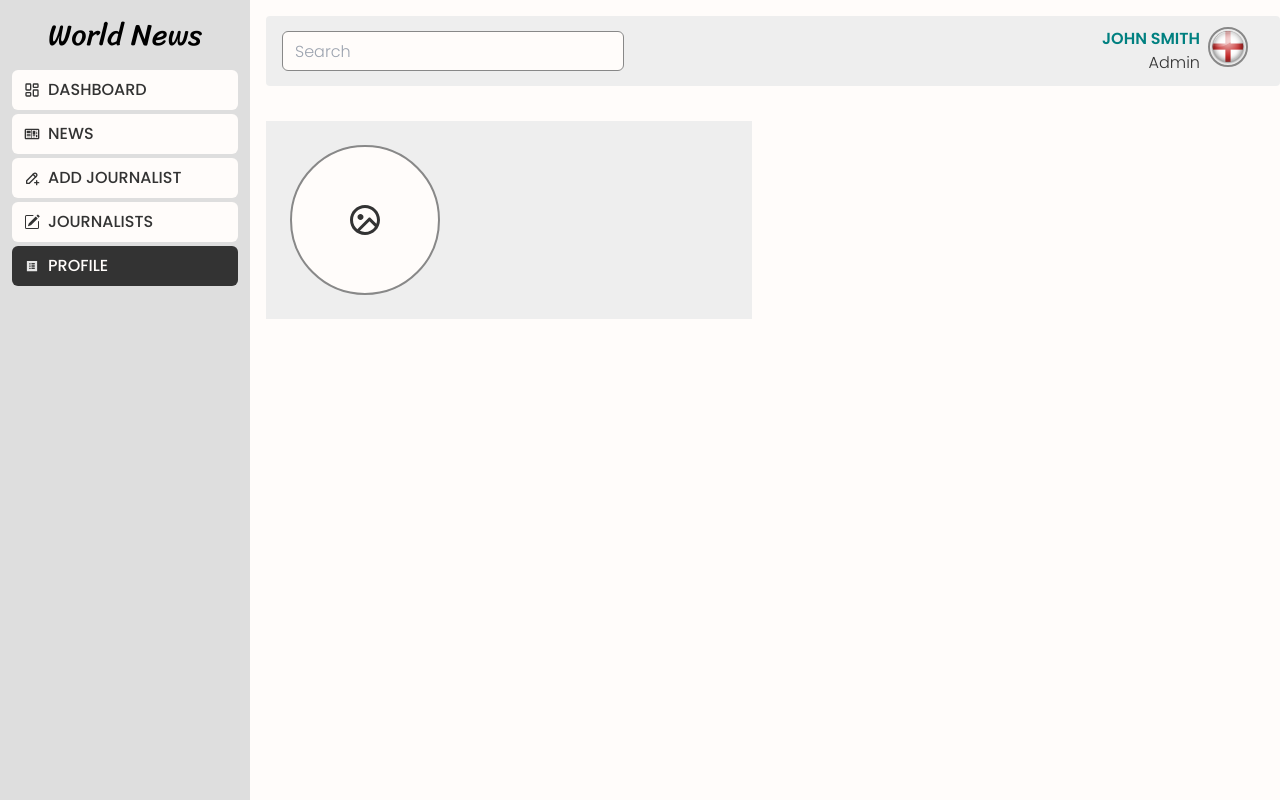
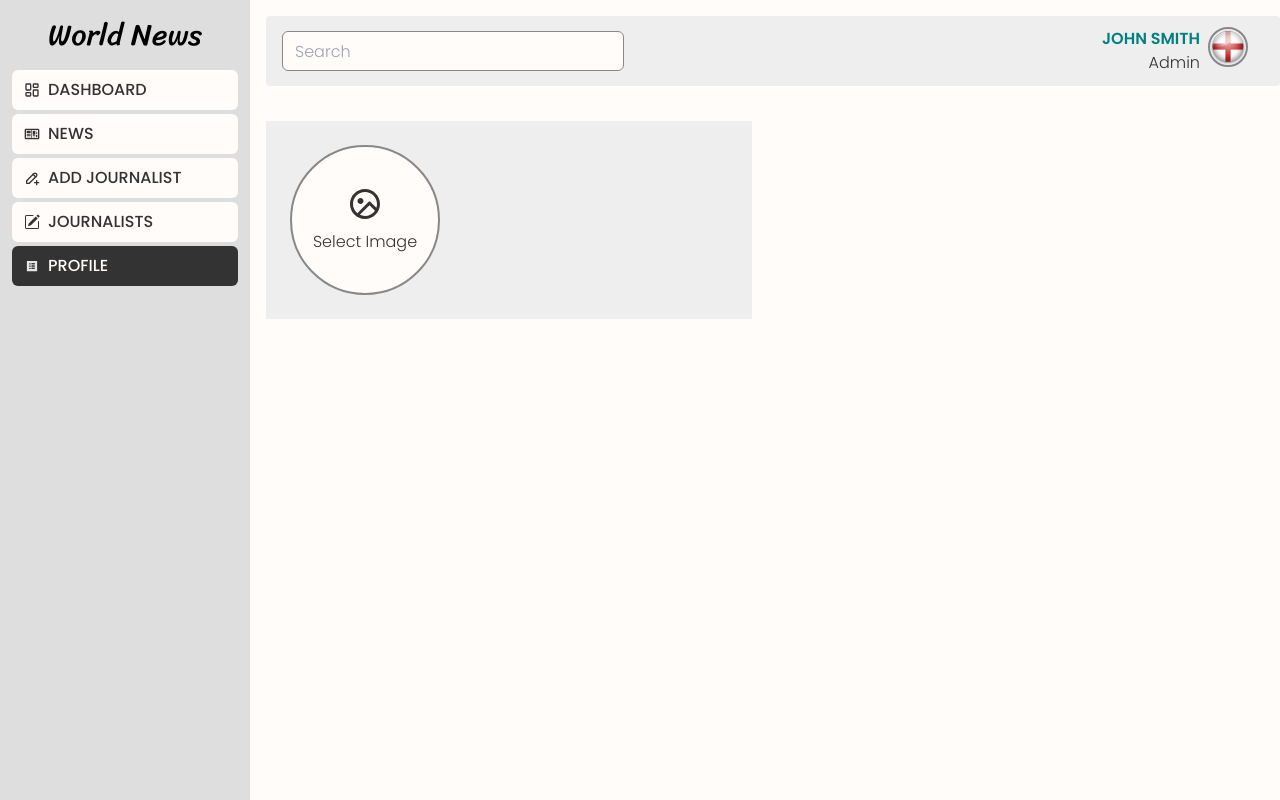
Before and after one commit to Nimira43/World-News, a React (Vite) app in the folder client/: page /dashboard/profile in a window 1280 px wide. Built offline with nearby package versions, Linux system fonts and the light colour scheme.

Commit message:
Added span

```diff
--- a/client/src/dashboard/pages/Profile.jsx
+++ b/client/src/dashboard/pages/Profile.jsx
@@ -9,9 +9,8 @@ const Profile = () => {
             htmlFor='img'
             className='w-[150px] h-[150px] flex flex-col justify-center items-center rounded-full bg-light border-2 border-grey-medium text-grey-dark cursor-pointer hover:bg-primary hover:text-light label'
           >
-            <RiImageCircleLine
-              className='text-4xl'
-            />
+            <RiImageCircleLine className='text-4xl' />
+            <span className='mt-2'>Select Image</span>
           </label>
         </div>
       </div>
```
